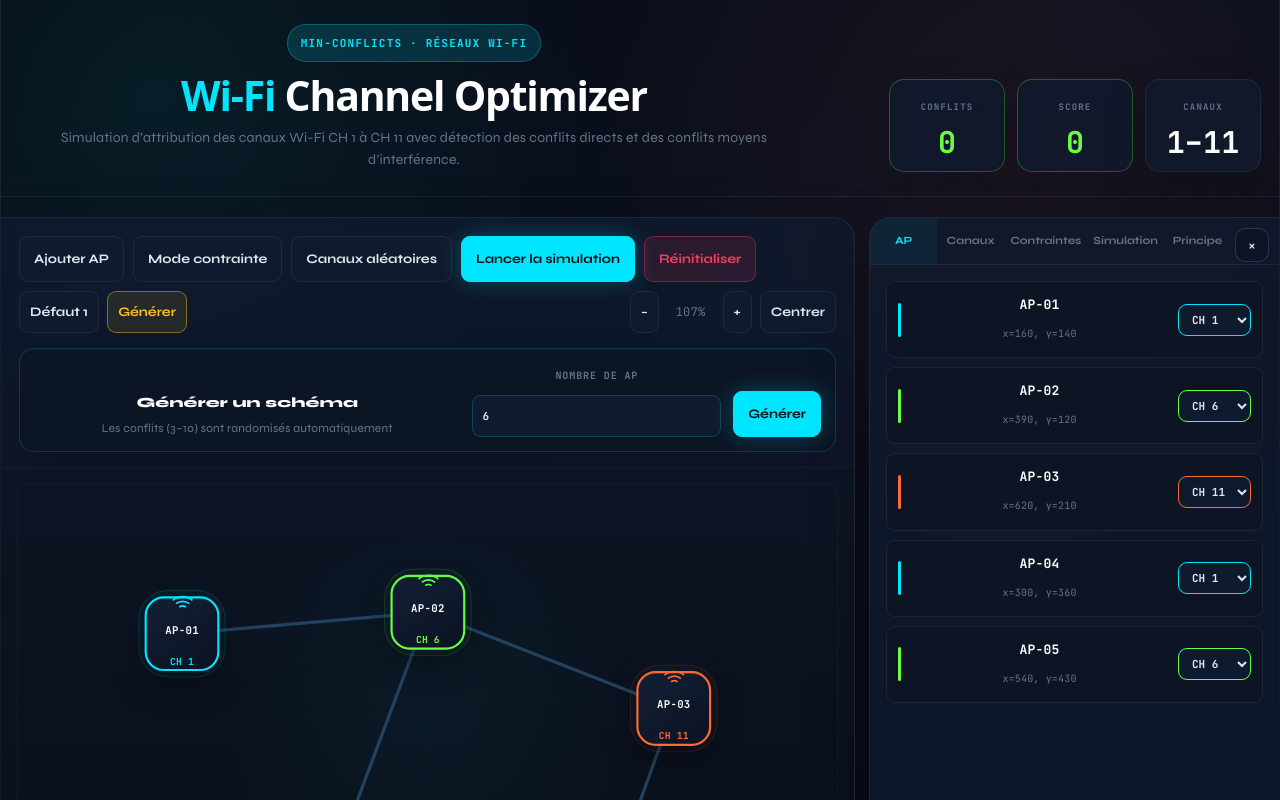
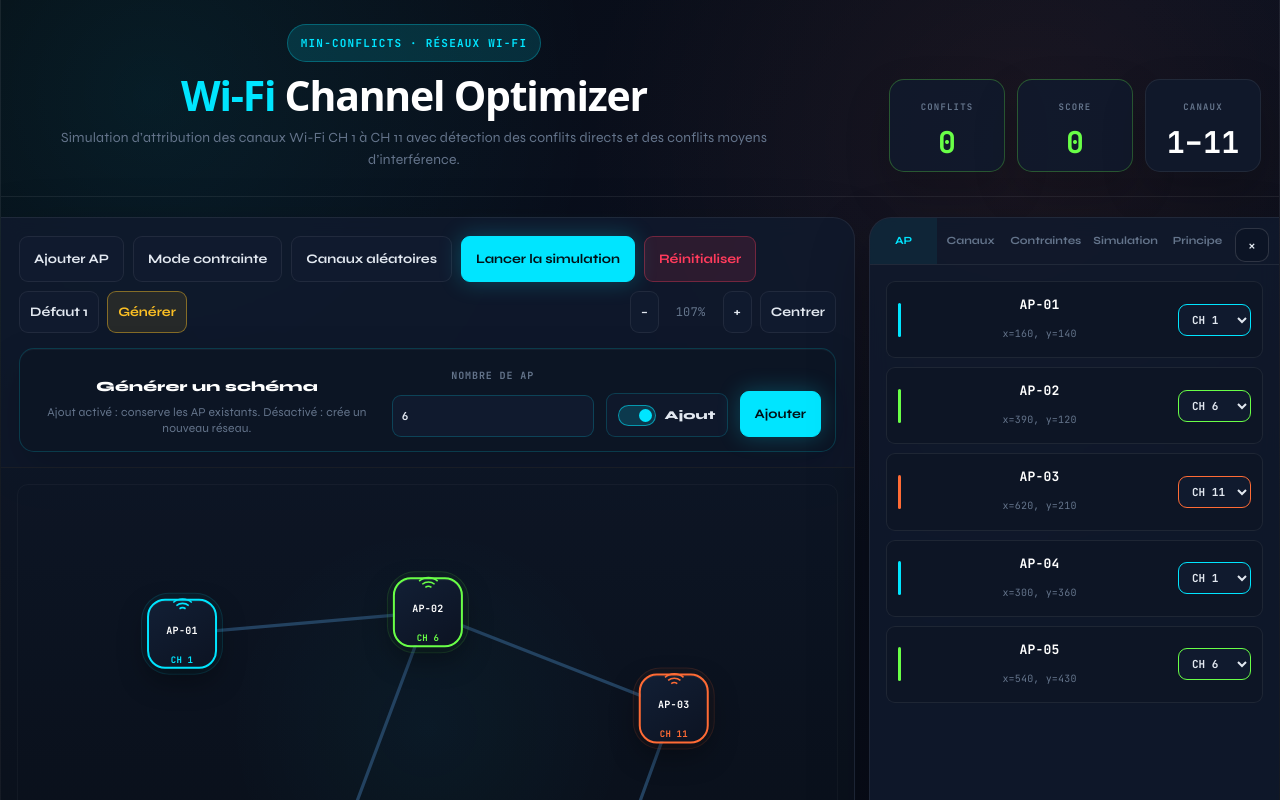
Before and after one commit to raph2611toky/heurestiqueminconflict, a React (Vite) app: page / in a window 1280 px wide. Both pictures are taken after a click on the button "Générer". Shown: the top 800 px of the page. Built offline with nearby package versions, Linux system fonts and the light colour scheme.

Commit message:
commit mandeha 3

```diff
--- a/src/App.css
+++ b/src/App.css
@@ -448,6 +448,8 @@ button {
   align-items: center;
   justify-content: center;
   cursor: grab;
+  scale: var(--ap-counter-scale, 1);
+  transform-origin: center center;
 }
 
 .ap-node:active {
@@ -1312,6 +1314,7 @@ select:focus {
 .channel-floating-menu {
   position: absolute;
   z-index: 80;
+  scale: var(--ap-counter-scale, 1);
   width: 240px;
   padding: 12px;
   border: 1px solid var(--border-light);
@@ -1531,3 +1534,77 @@ select:focus {
     margin-right: 12px;
   }
 }
+.generate-toggle {
+  min-height: 38px;
+  display: inline-flex;
+  align-items: center;
+  gap: 9px;
+  padding: 8px 11px;
+  border: 1px solid rgba(0, 229, 255, 0.18);
+  border-radius: var(--radius-sm);
+  background: rgba(16, 26, 46, 0.82);
+  cursor: pointer;
+  user-select: none;
+}
+
+.generate-toggle input {
+  display: none;
+}
+
+.generate-toggle strong {
+  color: var(--text);
+  font-size: 12px;
+  font-weight: 800;
+}
+
+.generate-toggle-ui {
+  width: 38px;
+  height: 21px;
+  border: 1px solid rgba(255, 255, 255, 0.14);
+  border-radius: 999px;
+  background: rgba(255, 255, 255, 0.06);
+  position: relative;
+  transition: background 0.18s ease, border-color 0.18s ease;
+}
+
+.generate-toggle-ui span {
+  position: absolute;
+  top: 3px;
+  left: 3px;
+  width: 13px;
+  height: 13px;
+  border-radius: 999px;
+  background: var(--text-muted);
+  transition: transform 0.18s ease, background 0.18s ease;
+}
+
+.generate-toggle input:checked + .generate-toggle-ui {
+  border-color: rgba(0, 229, 255, 0.55);
+  background: rgba(0, 229, 255, 0.16);
+}
+
+.generate-toggle input:checked + .generate-toggle-ui span {
+  transform: translateX(17px);
+  background: var(--accent);
+}
+
+.generate-panel-simple {
+  grid-template-columns: minmax(220px, 1.2fr) minmax(160px, 0.7fr) auto auto;
+}
+
+@media (max-width: 920px) {
+  .generate-panel-simple {
+    grid-template-columns: 1fr 1fr;
+  }
+}
+
+@media (max-width: 680px) {
+  .generate-panel-simple {
+    grid-template-columns: 1fr;
+  }
+
+  .generate-toggle {
+    width: 100%;
+    justify-content: space-between;
+  }
+}
--- a/src/App.jsx
+++ b/src/App.jsx
@@ -153,6 +153,120 @@ function createGeneratedNetwork(apCountInput) {
     aps,
     links,
     viewport: { x: 0, y: 0, scale },
+  };
+}
+
+function createAdditiveGeneratedNetwork(existingAps, existingLinks, apCountInput) {
+  const addCount = clampNumber(apCountInput, 1, 40);
+  const safeChannels = [1, 6, 11];
+  const currentAps = cloneAps(existingAps);
+  const currentLinks = existingLinks.map((link) => [...link]);
+  const nextStartId = currentAps.length > 0 ? Math.max(...currentAps.map((ap) => ap.id)) + 1 : 1;
+
+  const xs = currentAps.map((ap) => ap.x);
+  const ys = currentAps.map((ap) => ap.y);
+
+  const baseCenterX = xs.length ? (Math.min(...xs) + Math.max(...xs)) / 2 : 860;
+  const baseCenterY = ys.length ? (Math.min(...ys) + Math.max(...ys)) / 2 : 520;
+  const baseW = xs.length ? Math.max(...xs) - Math.min(...xs) : 520;
+  const baseH = ys.length ? Math.max(...ys) - Math.min(...ys) : 360;
+
+  const goldenAngle = 2.399963;
+  const spacing = Math.max(135, Math.min(220, 650 / Math.sqrt(Math.max(addCount, 1))));
+  const startRadius = Math.max(180, Math.min(520, Math.max(baseW, baseH) / 2 + 120));
+
+  const addedAps = Array.from({ length: addCount }, (_, index) => {
+    const id = nextStartId + index;
+    const theta = goldenAngle * (index + currentAps.length);
+    const r = startRadius + spacing * Math.sqrt(index + 0.5);
+    const jitter = spacing * 0.2;
+
+    return {
+      id,
+      name: `AP-${String(id).padStart(2, "0")}`,
+      x: Math.round(baseCenterX + r * Math.cos(theta) + (Math.random() * jitter - jitter / 2)),
+      y: Math.round(baseCenterY + r * Math.sin(theta) + (Math.random() * jitter - jitter / 2)),
+      channel: safeChannels[index % safeChannels.length],
+    };
+  });
+
+  const combinedAps = [...currentAps, ...addedAps];
+  const links = [...currentLinks];
+  const used = new Set(links.map(([a, b]) => makeLinkKey(a, b)));
+
+  function addLink(a, b) {
+    if (a === b) return false;
+    const [x, y] = normalizeLink(a, b);
+    const key = makeLinkKey(x, y);
+    if (used.has(key)) return false;
+    used.add(key);
+    links.push([x, y]);
+    return true;
+  }
+
+  function distById(aId, bId) {
+    const a = combinedAps.find((ap) => ap.id === aId);
+    const b = combinedAps.find((ap) => ap.id === bId);
+    if (!a || !b) return Infinity;
+    return Math.hypot(a.x - b.x, a.y - b.y);
+  }
+
+  const allIdsBeforeAdd = currentAps.map((ap) => ap.id);
+  const newIds = addedAps.map((ap) => ap.id);
+
+  for (const newId of newIds) {
+    const candidates = combinedAps
+      .filter((ap) => ap.id !== newId)
+      .map((ap) => ({ id: ap.id, d: distById(newId, ap.id) }))
+      .sort((a, b) => a.d - b.d);
+
+    if (candidates[0]) addLink(newId, candidates[0].id);
+    if (candidates[1] && Math.random() < 0.65) addLink(newId, candidates[1].id);
+  }
+
+  const nearbyPairs = [];
+  for (let i = 0; i < combinedAps.length; i++) {
+    for (let j = i + 1; j < combinedAps.length; j++) {
+      const a = combinedAps[i].id;
+      const b = combinedAps[j].id;
+      if (!newIds.includes(a) && !newIds.includes(b)) continue;
+      if (used.has(makeLinkKey(a, b))) continue;
+      nearbyPairs.push({ a, b, d: distById(a, b) });
+    }
+  }
+
+  nearbyPairs.sort((a, b) => a.d - b.d);
+  const extraTarget = Math.min(Math.ceil(addCount / 2), nearbyPairs.length);
+  for (let i = 0; i < extraTarget; i++) addLink(nearbyPairs[i].a, nearbyPairs[i].b);
+
+  const randomConflictTarget = Math.floor(Math.random() * 8) + 3;
+  const newRelatedLinks = links.filter(([a, b]) => newIds.includes(a) || newIds.includes(b));
+  const shuffledConflictLinks = [...newRelatedLinks].sort(() => Math.random() - 0.5);
+  const maxPossibleConflicts = Math.min(randomConflictTarget, shuffledConflictLinks.length);
+
+  for (let i = 0; i < maxPossibleConflicts; i++) {
+    const [a, b] = shuffledConflictLinks[i];
+    const apA = combinedAps.find((ap) => ap.id === a);
+    const apB = combinedAps.find((ap) => ap.id === b);
+    if (!apA || !apB) continue;
+
+    const aIsNew = newIds.includes(a);
+    const bIsNew = newIds.includes(b);
+
+    if (aIsNew && !bIsNew) {
+      apA.channel = apB.channel;
+    } else if (!aIsNew && bIsNew) {
+      apB.channel = apA.channel;
+    } else {
+      const channel = safeChannels[Math.floor(Math.random() * safeChannels.length)];
+      apA.channel = channel;
+      apB.channel = channel;
+    }
+  }
+
+  return {
+    aps: combinedAps,
+    links,
   };
 }
 
@@ -437,6 +551,7 @@ export default function App() {
   const [showGenerateForm, setShowGenerateForm] = useState(false);
   const [generateConfig, setGenerateConfig] = useState({
     apCount: 6,
+    addMode: true,
   });
 
   const [constraintA, setConstraintA] = useState("");
@@ -556,9 +671,9 @@ export default function App() {
   function handleApplyGenerate(event) {
     event.preventDefault();
 
-    const generated = createGeneratedNetwork(
-      generateConfig.apCount
-    );
+    const generated = generateConfig.addMode
+      ? createAdditiveGeneratedNetwork(aps, links, generateConfig.apCount)
+      : createGeneratedNetwork(generateConfig.apCount);
 
     const nextAps = cloneAps(generated.aps);
 
@@ -1149,7 +1264,7 @@ export default function App() {
             <form className="generate-panel generate-panel-simple" onSubmit={handleApplyGenerate}>
               <div className="generate-panel-head">
                 <strong>Générer un schéma</strong>
-                <span>Les conflits (3–10) sont randomisés automatiquement</span>
+                <span>Ajout activé : conserve les AP existants. Désactivé : crée un nouveau réseau.</span>
               </div>
 
               <label className="generate-field">
@@ -1168,8 +1283,25 @@ export default function App() {
                 />
               </label>
 
+              <label className="generate-toggle">
+                <input
+                  type="checkbox"
+                  checked={generateConfig.addMode}
+                  onChange={(event) =>
+                    setGenerateConfig((prev) => ({
+                      ...prev,
+                      addMode: event.target.checked,
+                    }))
+                  }
+                />
+                <span className="generate-toggle-ui">
+                  <span />
+                </span>
+                <strong>Ajout</strong>
+              </label>
+
               <button className="btn btn-run" type="submit">
-                Générer
+                {generateConfig.addMode ? "Ajouter" : "Générer"}
               </button>
             </form>
           )}
@@ -1188,6 +1320,7 @@ export default function App() {
             <div
               className="canvas-world"
               style={{
+                "--ap-counter-scale": 1 / viewport.scale,
                 transform: `translate(${viewport.x}px, ${viewport.y}px) scale(${viewport.scale})`,
               }}
             >
```
